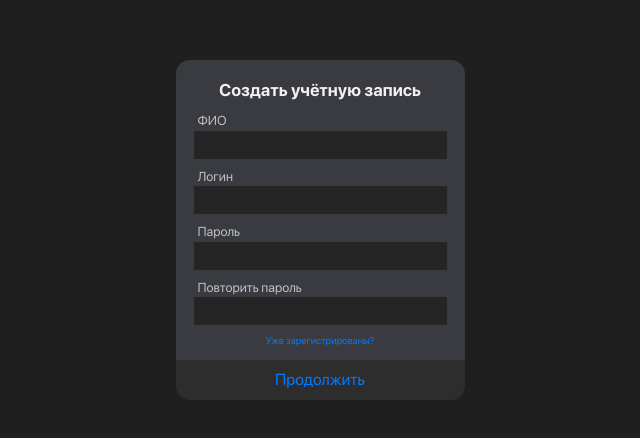
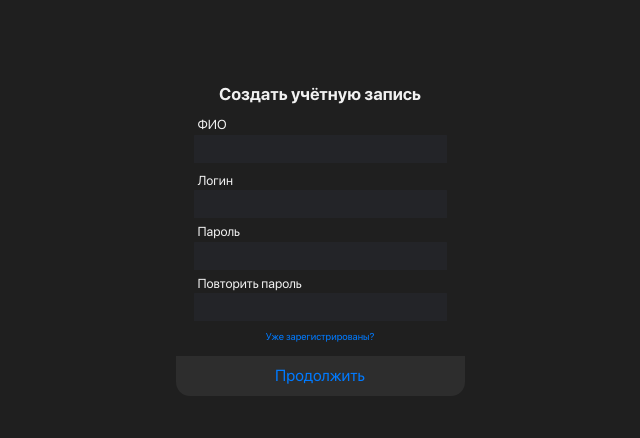
Before and after one commit to BigEnterpriseTechCorporation/Frontend, a Next.js app: page /registration in a window 1280 px wide. Shown: the part 170-608 px from the top of the page, without its empty margins (320-960 px from the left). Built offline with nearby package versions, Linux system fonts and the light colour scheme.

Commit message:
feat: add auth, registration. init profile

```diff
--- a/app/auth/page.tsx
+++ b/app/auth/page.tsx
@@ -1,8 +1,7 @@
 'use client'
 import Input from '@/components/ui/input'
-import Label from '@/components/ui/label'
-import { cn } from '@/utils/css'
 import Link from 'next/link'
+import { useRouter } from 'next/router'
 import { FormEvent } from 'react'
 
 export default function Auth() {
@@ -12,7 +11,7 @@ export default function Auth() {
 			const formData = new FormData(event.currentTarget)
 			const login = formData.get('login')
 			const password = formData.get('password')
-			const response = await fetch(`http://100.126.9.5/api/Account/token`, {
+			const response = await fetch(`http://100.126.9.5/api/Account/login`, {
 				method: 'POST',
 				headers: {
 					'Content-Type': 'application/json; charset=utf-8',
@@ -31,26 +30,36 @@ export default function Auth() {
 	}
 
 	return (
-		<main className={cn('flex justify-center items-center', 'h-screen')}>
+		<main className="flex justify-center items-center h-screen">
 			<form
-				className={cn('text-center', 'w-72.25')}
+				className="text-center w-72.25"
 				onSubmit={onSubmit}>
 				<div
 					role="group"
-					className={cn('rounded-t-2.5xl', 'px-4.5 pt-4.5 pb-3', 'bg-DT_TextboxEText')}>
+					className="rounded-t-2.5xl px-4.5 pt-4.5 bg-DarkBGRD pb-3">
 					<h1 className="text-lg font-semibold">С возвращением!</h1>
 					<h2 className="text-sm">Мы так рады видеть вас снова!</h2>
-					<Label
-						name="login"
-						type="text"
-						placeholder="Логин"
-					/>
-					<Label
-						name="password"
-						type="password"
-						placeholder="Пароль"
-					/>
-					<h3 className={cn('text-xs text-DT_Login', 'pt-2')}>
+					<label
+						className="text-start mb-1"
+						htmlFor="login">
+						<h2 className="text-DarkTextMissStyle text-sm ml-1 pt-2">Логин</h2>
+						<Input
+							className="w-full"
+							type="text"
+							name="login"
+						/>
+					</label>
+					<label
+						className="text-start"
+						htmlFor="password">
+						<h2 className="text-DarkTextMissStyle text-sm ml-1 pt-1">Пароль</h2>
+						<Input
+							className="w-full"
+							type="password"
+							name="password"
+						/>
+					</label>
+					<h3 className="text-xs pt-2 text-DarkTextMissStyle">
 						Нужна учётная запись?{' '}
 						<Link
 							href={'/'}
@@ -62,7 +71,7 @@ export default function Auth() {
 
 				<button
 					type="submit"
-					className={cn('bg-[rgb(45,_45,_45)] text-Blue', 'rounded-b-2.5xl', 'w-full py-2')}>
+					className="bg-[rgb(45,_45,_45)] w-full text-Blue rounded-b-2.5xl py-2">
 					Вход
 				</button>
 			</form>
--- /dev/null
+++ b/app/profile/page.tsx
@@ -0,0 +1,19 @@
+'use client'
+import AsideContainer from '@/components/ui/asideContainer'
+import useUser from "@/hooks/useUser"
+import { cn } from '@/utils/css'
+
+export default function Profile() {
+	const user = useUser()
+
+	return typeof user === 'string' ? (
+		user
+	) : (
+		<AsideContainer
+			rootClassName="flex items-center justify-center"
+			className={cn('w-4/5 h-3/5', 'grid grid-rows-5','!p-0')}>
+			<section className="row-span-2 p-6">{user.id}</section>
+			<section className="bg-DT_WTBack w-full self-stretch row-span-3 rounded-b-2xl p-6"></section>
+		</AsideContainer>
+	)
+}
--- a/app/registration/page.tsx
+++ b/app/registration/page.tsx
@@ -1,13 +1,12 @@
 'use client'
+import { error } from 'console'
 import Link from 'next/link'
 import { FormEvent } from 'react'
 import PasswordValidator from 'password-validator'
-import { cn } from "@/utils/css"
-import Label from '@/components/ui/label'
+import Input from '@/components/ui/input'
 
 export default function Registration() {
 	async function onSubmit(event: FormEvent<HTMLFormElement>) {
-
 		event.preventDefault()
 		try {
 			const formData = new FormData(event.currentTarget)
@@ -33,8 +32,8 @@ export default function Registration() {
 			const password = formData.get('passwordFirst')
 			const passwordSecond = formData.get('passwordSecond')
 
-			if(!schema.validate(password!.toString())){
-				console.error(false)
+			if (!schema.validate(password!.toString()) || password !== passwordSecond) {
+				throw new Error('Invalid password')
 			}
 
 			const response = await fetch(`http://100.126.9.5/api/Account/register`, {
@@ -47,6 +46,7 @@ export default function Registration() {
 
 			// Handle response if necessary
 			const data = await response.json()
+			localStorage.setItem('token', data.token)
 			console.log(data)
 		} catch (error) {
 			// Handle error if necessary
@@ -55,37 +55,47 @@ export default function Registration() {
 	}
 
 	return (
-		<main className={cn('flex justify-center items-center', 'h-screen')}>
+		<main className="flex justify-center items-center h-screen">
 			<form
-				className={cn('text-center', 'w-72.25')}
+				className="text-center w-72.25"
 				onSubmit={onSubmit}>
 				<div
 					role="group"
-					className={cn('rounded-t-2.5xl', 'bg-DT_TextboxEText', 'pb-3 px-4.5 pt-4.5')}>
-					<h1 className={cn('text-lg', 'font-semibold')}>Создать учётную запись</h1>
-
-					<Label
+					className="rounded-t-2.5xl px-4.5 pt-4.5 bg-DarkBGRD pb-3">
+					<h1 className="text-lg font-semibold">Создать учётную запись</h1>
+					<label className="text-start mb-1">
+						<h2 className="text-DarkTextMissStyle text-sm ml-1 pt-2">ФИО</h2>
+						<Input
+							className="w-full"
 							type="text"
 							name="username"
-						placeholder="ФИО"
 						/>
-					<Label
+					</label>
+					<label className="text-start mb-1">
+						<h2 className="text-DarkTextMissStyle text-sm ml-1 pt-2">Логин</h2>
+						<Input
+							className="w-full"
 							type="text"
 							name="login"
-						placeholder="Логин"
 						/>
-					<Label
+					</label>
+					<label className="text-start">
+						<h2 className="text-DarkTextMissStyle text-sm ml-1 pt-1">Пароль</h2>
+						<Input
+							className="w-full"
 							type="password"
-						name="password"
-						placeholder="Пароль"
+							name="passwordFirst"
 						/>
-					<Label
+					</label>
+					<label className="text-start">
+						<h2 className="text-DarkTextMissStyle text-sm ml-1 pt-1">Повторить пароль</h2>
+						<Input
+							className="w-full"
 							type="password"
 							name="passwordSecond"
-						placeholder="Повторить пароль"
 						/>
-
-					<h3 className="text-xs pt-2 text-DT_Login">
+					</label>
+					<h3 className="text-xs pt-2 text-DarkTextMissStyle">
 						<Link
 							href={'/'}
 							className="text-Blue">
--- a/components/layout/navigation.tsx
+++ b/components/layout/navigation.tsx
@@ -1,6 +1,7 @@
 import { UserRound, ListFilter, Search, Upload } from 'lucide-react'
 import Input from '../ui/input'
 import { cn } from '@/utils/css'
+import Link from 'next/link'
 
 export default function Navigation() {
 	return (
@@ -13,7 +14,10 @@ export default function Navigation() {
 				'justify-self-center',
 				'rounded-full'
 			)}>
-			<UserRound height={14} />
+			<Link href={"/profile"}>
+				<UserRound height={14} />
+			</Link>
+
 			<Upload height={14} />
 			<label className="grid grid-cols-[max-content_auto] items-stretch">
 				<button className={cn('bg-DT_SearchBar', 'h-full', 'rounded-l-md')}>
--- a/components/ui/input.tsx
+++ b/components/ui/input.tsx
@@ -6,7 +6,7 @@ interface InputProps extends ComponentPropsWithoutRef<"input">{}
 export default function Input({className, ...props}:InputProps){
   return (
 		<input
-			className={cn('bg-DT_LPassBack','rounded-xs','h-7','px-2','duration-300 ease-in-out',className)}
+			className={cn('bg-DT_TextboxCont', 'rounded-xs', 'h-7', 'px-2', 'duration-300 ease-in-out', className)}
 			{...props}
 		/>
 	)
--- /dev/null
+++ b/hooks/useUser.tsx
@@ -0,0 +1,32 @@
+'use client'
+import { UUID } from 'crypto'
+import { useEffect, useState } from 'react'
+
+export interface user {
+	id: UUID
+	name: string
+	login: string
+	boards: number[]
+	createdAt: string
+}
+
+export default function useUser(): user | string {
+	const [state, setState] = useState<user | string>({ id: 'null-null-null-null-null', name: '', login: '', boards: [], createdAt: '-1' })
+
+	useEffect(() => {
+		fetch(`http://100.126.9.5/api/Account/self`, {
+			method: 'GET',
+			headers: {
+				Authorization: `Bearer ${localStorage.getItem('token')}`,
+			},
+		})
+			.then(res => res.json())
+			.then((data: user) => {
+				setState(data)
+				localStorage.setItem('user', JSON.stringify(data))
+			})
+			.catch(error => setState(localStorage.getItem('user') ? JSON.parse(localStorage.getItem('user')!) : error.toString()))
+	}, [])
+
+	return state
+}
```
Lines whose indentation alone changed are shown as unchanged.
